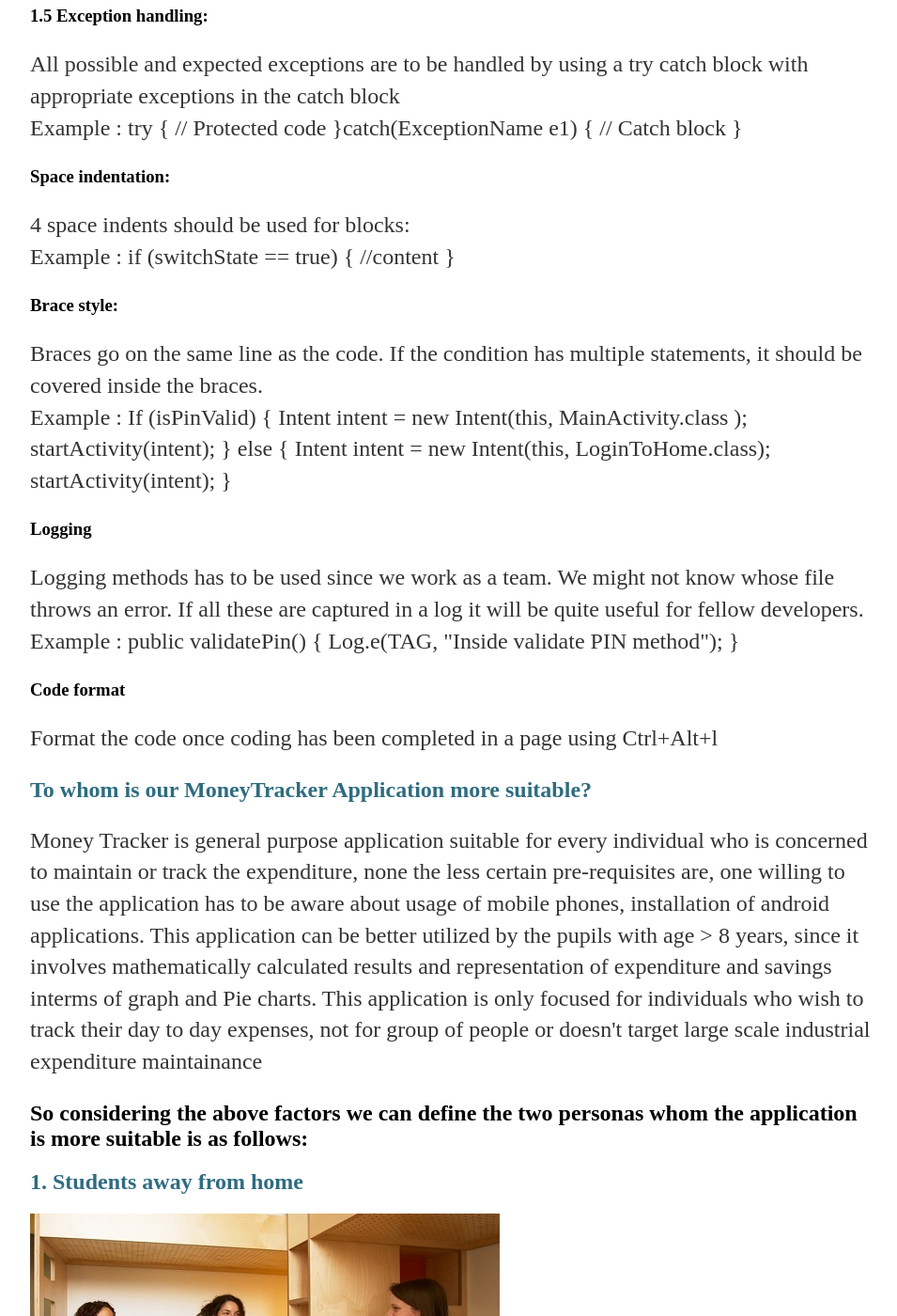
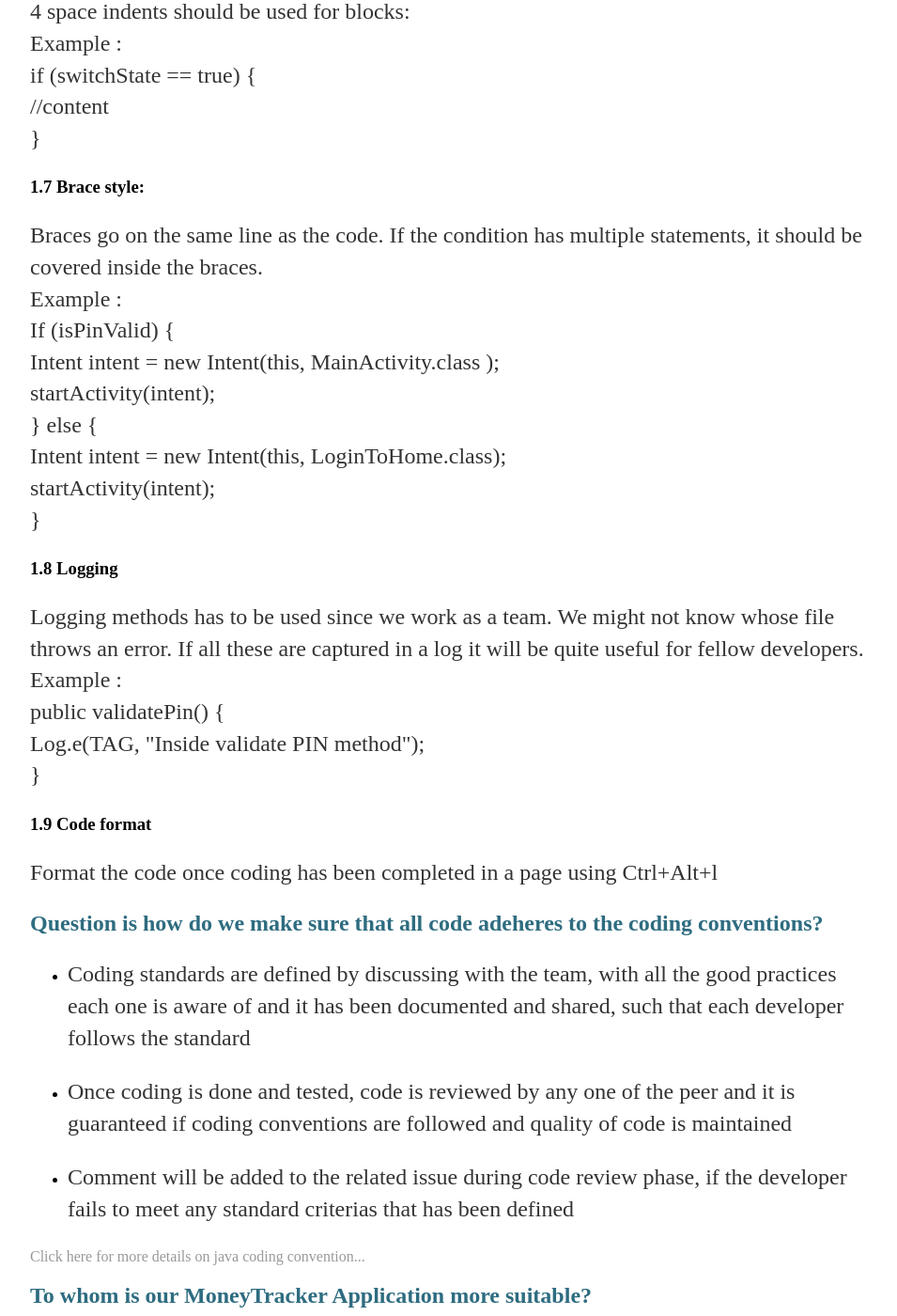
Before and after one commit to vinoth789/Money-tracker, a Jekyll site: the page built from docs/_posts/2017-06-04-ImplementationAndUIDesign.md, in a window 1280 px wide and 1400 px high, scrolled down 2525 px. Shown: the whole window at 94% size, without its empty margins (160-1115 px from the left). Built offline with Jekyll 4.4.1, drawn with Linux system fonts in a browser that asks for light colours; our own code applies the rules of GitHub Pages for plain Markdown files; some of the changed lines change nothing that is shown; some of the changed text lies outside the part shown.

Commit message:
Create 2017-06-04-ImplementationAndUIDesign.md
test

```diff
--- a/docs/_posts/2017-06-04-ImplementationAndUIDesign.md
+++ b/docs/_posts/2017-06-04-ImplementationAndUIDesign.md
@@ -2,7 +2,7 @@
 <h2 style="color: #000000; text-align:center;">Welcome to our third Blog, you will see information about the coding conventions followed, whom this application is meant for and prototype of the MoneyTracker application</h2>
 
 <div>
-<h1 style="color: #2e6c80; text-align:center;">1.Coding Conventions</h1>
+<h1 style="color: #2e6c80; text-align:center;">Coding Conventions</h1>
 <p> A coding standards document tells developers how they must write and present their code. Since the standard set is going to remain the same, its always a good practice to follow the coding standards so that its gonna make things easier to undersatand and more clear to the other developers working on the same application.  Instead of each developer coding in their own preferred style, they will write all code to the standards outlined by the organisation or team. This makes sure that a large project is coded in a consistent style and parts are not written differently by different programmers. Not only does this solution make the code easier to understand, but also ensures that any developer who looks at the code will be able to get a clear picture on the structure of entire application.</p>
 <p>Following are the coding conventions that we will be followed by our team: </p>
 <h3>1.1Naming conventions</h3>
@@ -17,6 +17,50 @@
 <li><p>Constants are always written in Uppercase with underscore seperating the words.<br> Example - int NUMBER_OF_CATEGORY=5;</p></li>
 </ol>
 </div>
+<h3>1.2 Layout files:</h3>
+<p>Layout files should match the name of the Android components that they are intended for.
+Example : if we are creating a layout for the LoginActivity, the name of the layout file should be activity_login.xml.
+</p>
+<h3>1.3 Values files:</h3>
+<p>Resource files in the values folder should be plural, e.g. strings.xml, styles.xml, colors.xml, dimens.xml, attrs.xml</p>
+<h3>1.4 File import:</h3>
+<p>While importing a file, the import statement should have the complete file name prefixed by its package name.<br> Example : import com.example.sony.homeMain.MainActivity;</p>
+<h3>1.5 Exception handling:</h3>
+<p>All possible and expected exceptions are to be handled by using a try catch block with appropriate exceptions in the catch block <br> Example : <br>
+try {<br>
+   // Protected code<br>
+}catch(ExceptionName e1) {<br>
+   // Catch block<br>
+}
+</p>
+<h3>1.6 Space indentation:</h3>
+<p>4 space indents should be used for blocks:<br>
+Example : <br>
+if (switchState == true) {<br>
+    //content<br>
+}
+</p>
+<h3>1.7 Brace style:</h3>
+<p>Braces go on the same line as the code. If the condition has multiple statements, it should be covered inside the braces.<br>
+Example :<br>
+If (isPinValid) {<br>
+    Intent intent = new Intent(this, MainActivity.class );<br>
+    startActivity(intent);<br>
+} else {<br>
+    Intent intent = new Intent(this, LoginToHome.class);<br>
+    startActivity(intent);<br>
+}
+</p>
+<h3>1.8 Logging </h3>
+<p>Logging methods has to be used since we work as a team. We might not know whose file throws an error. If all these are captured in a log it will be quite useful for fellow developers.
+Example :<br>
+public validatePin() {<br>
+        Log.e(TAG, "Inside validate PIN method");<br>
+    }<br>
+</p>
+<h3>1.9 Code format </h3>
+<p>Format the code once coding has been completed in a page using Ctrl+Alt+l</p>
+
 <h2 style="color: #2e6c80;">Question is how do we make sure that all code adeheres to the coding conventions?</h2>
 <div>
 <ul>
@@ -26,49 +70,6 @@
 </ul>
 <a href="http://www.oracle.com/technetwork/java/codeconvtoc-136057.html">Click here for more details on java coding convention...</a>
 </div>
-<h3>1.2 Layout files:</h3>
-<p>Layout files should match the name of the Android components that they are intended for.
-Example : if we are creating a layout for the LoginActivity, the name of the layout file should be activity_login.xml.
-</p>
-<h3>1.3 Values files:</h3>
-<p>Resource files in the values folder should be plural, e.g. strings.xml, styles.xml, colors.xml, dimens.xml, attrs.xml</p>
-<h3>1.4 File import:</h3>
-<p>While importing a file, the import statement should have the complete file name prefixed by its package name.<br> Example : import com.example.sony.homeMain.MainActivity;</p>
-<h3>1.5 Exception handling:</h3>
-<p>All possible and expected exceptions are to be handled by using a try catch block with appropriate exceptions in the catch block <br> Example :
-try {
-   // Protected code
-}catch(ExceptionName e1) {
-   // Catch block
-}
-</p>
-<h3>Space indentation:</h3>
-<p>4 space indents should be used for blocks:<br>
-Example :
-if (switchState == true) {
-    //content
-}
-</p>
-<h3>Brace style:</h3>
-<p>Braces go on the same line as the code. If the condition has multiple statements, it should be covered inside the braces.<br>
-Example :
-If (isPinValid) {
-    Intent intent = new Intent(this, MainActivity.class );
-    startActivity(intent);
-} else {
-    Intent intent = new Intent(this, LoginToHome.class);
-    startActivity(intent);
-}
-</p>
-<h3>Logging </h3>
-<p>Logging methods has to be used since we work as a team. We might not know whose file throws an error. If all these are captured in a log it will be quite useful for fellow developers.
-Example :
-public validatePin() {
-        Log.e(TAG, "Inside validate PIN method");
-    }
-</p>
-<h3>Code format </h3>
-<p>Format the code once coding has been completed in a page using Ctrl+Alt+l</p>
 <h2 style="color: #2e6c80;">To whom is our MoneyTracker Application more suitable?</h2>
 <p>Money Tracker is general purpose application suitable for every individual who is concerned to maintain or track the expenditure, none the less certain pre-requisites are, one willing to use the application has to be aware about usage of mobile phones, installation of android applications. This application can be better utilized by the pupils with age > 8 years, since it involves mathematically calculated results and representation of expenditure and savings interms of graph and Pie charts. This application is only focused for individuals who wish to track their day to day expenses, not for group of people or doesn't target large scale industrial expenditure maintainance </p>
 <h2>So considering the above factors we can define the two personas whom the application is more suitable is as follows: </h2>
```
